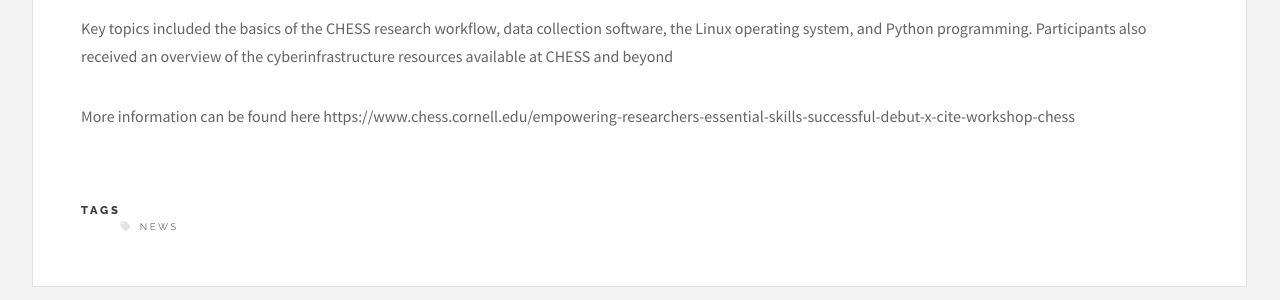
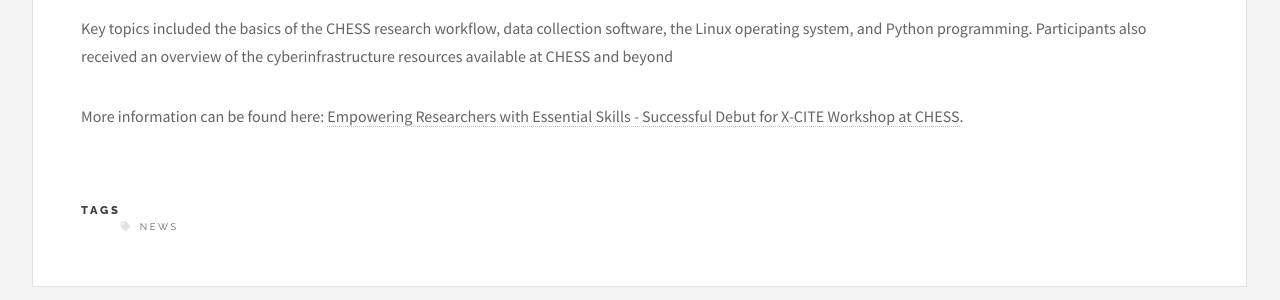
Before and after one commit to scitech-isi/scitech-isi.github.io, a Jekyll site: the page built from _posts/2024-08-16-X-Cite-workshop.md, in a window 1280 px wide and 900 px high, scrolled down 1197 px. Shown: the part 154-454 px from the top of the window. Built offline with Jekyll 4.4.1, drawn with Linux system fonts in a browser that asks for light colours.

Commit message:
Update 2024-08-16-X-Cite-workshop.md

```diff
--- a/_posts/2024-08-16-X-Cite-workshop.md
+++ b/_posts/2024-08-16-X-Cite-workshop.md
@@ -21,4 +21,4 @@
 
 Key topics included the basics of the CHESS research workflow, data collection software, the Linux operating system, and Python programming. Participants also received an overview of the cyberinfrastructure resources available at CHESS and beyond
 
-More information can be found here https://www.chess.cornell.edu/empowering-researchers-essential-skills-successful-debut-x-cite-workshop-chess
+More information can be found here: [Empowering Researchers with Essential Skills - Successful Debut for X-CITE Workshop at CHESS]([https://duckduckgo.com](https://www.chess.cornell.edu/empowering-researchers-essential-skills-successful-debut-x-cite-workshop-chess)).
```
